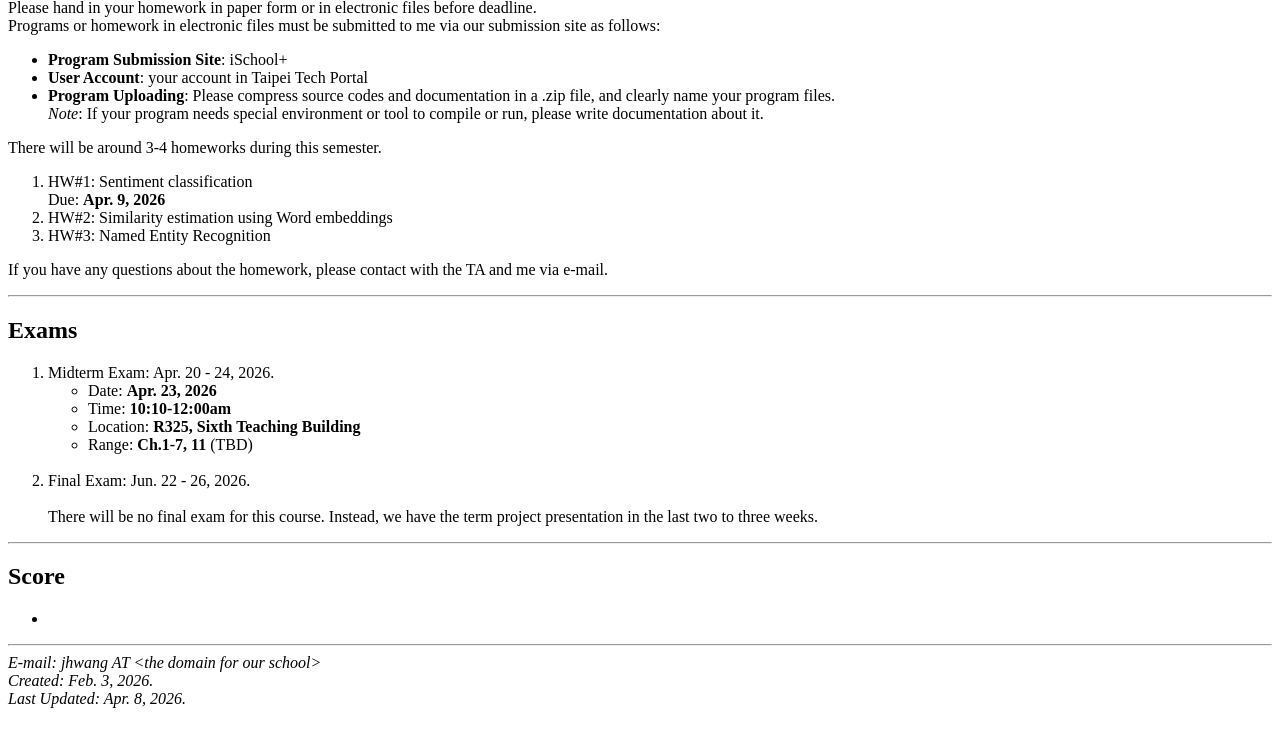
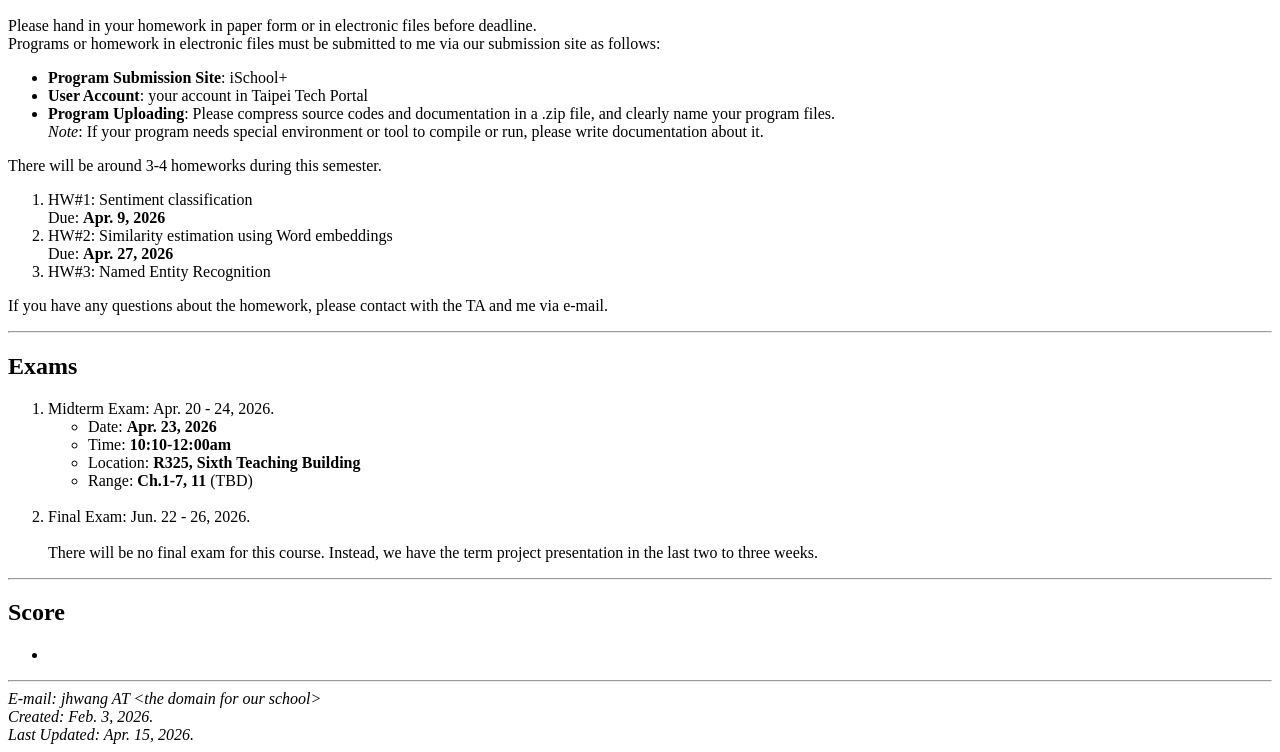
Before and after one commit to chriswjh/chriswjh.github.io, a plain HTML site: page NLP_TM/index.html in a window 1280 px wide. Shown: the part 1209-1961 px from the top of the page. Before the commit the page ends 1925 px from the top, so only its background shows below. Drawn offline with Linux system fonts and the light colour scheme.

Commit message:
Update index.html

```diff
--- a/NLP_TM/index.html
+++ b/NLP_TM/index.html
@@ -30,6 +30,7 @@ This is offered as an elective course in the undergraduate program.
 
 <h2> Latest News</h2>
 <ul>
+<li> Apr. 13, 2026: [NOTE] HW#2 has been announced.
 <li> Mar. 26, 2026: [NOTE] HW#1 has been announced.
 <li> Feb. 3, 2026: The homepage for Natural Language Processing and Text Mining (Spring 2026, Undergraduates) has been set up.
 
@@ -167,7 +168,8 @@ HW#1: Sentiment classification
 Due: <b>Apr. 9, 2026</b>
 <li>
 HW#2: Similarity estimation using Word embeddings
-
+<br>
+Due: <b>Apr. 27, 2026</b>
 <li>
 HW#3: Named Entity Recognition
 
@@ -211,7 +213,7 @@ If you have any questions about the homework, please contact with the TA and me
 <address>
 	E-mail: jhwang AT  &lt;the domain for our school&gt; <br>
 Created: Feb. 3, 2026.<br>
-Last Updated: Apr. 8, 2026.<br>
+Last Updated: Apr. 15, 2026.<br>
 </address>
 </body>
 </html>
```
